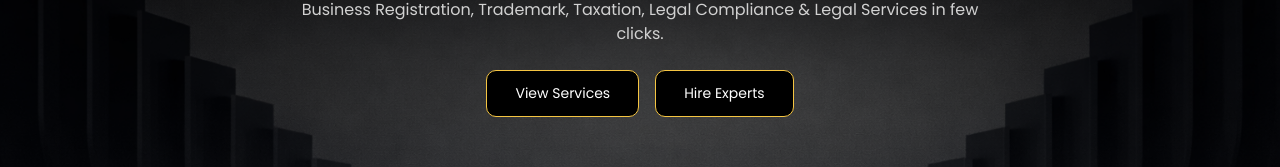
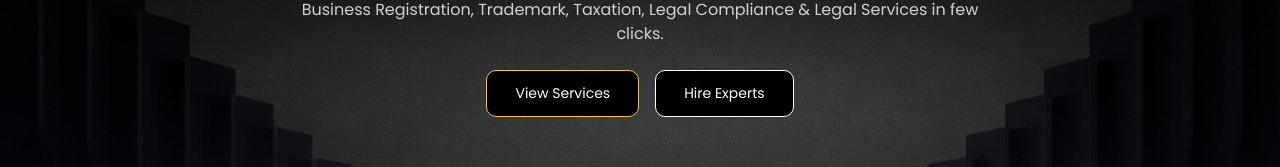
Before and after one commit to developerssteams/vakilkaro-new, a React (Vite) app: page / in a window 1280 px wide. Shown: the part 281-448 px from the top of the page. Built offline with nearby package versions, Linux system fonts and the light colour scheme.

Commit message:
Initial commit

```diff
--- a/src/Header.css
+++ b/src/Header.css
@@ -1,7 +1,5 @@
-
-
 :root {
-     --Font-Poppins: 'Poppins', sans-serif;
+    --Font-Poppins: 'Poppins', sans-serif;
 }
 
 body {
@@ -266,7 +264,7 @@ body {
 }
 
 .hero-btn.secondary {
-     border: 1px solid #f5c542;
+    border: 1px solid white;
     color: #fff;
     background-color: black;
 }
@@ -350,7 +348,7 @@ body {
     .rk-toggle {
         display: block !important;
         color: #fff;
-         display: flex !important;
+        display: flex !important;
     }
 
     .hero-title {
```
